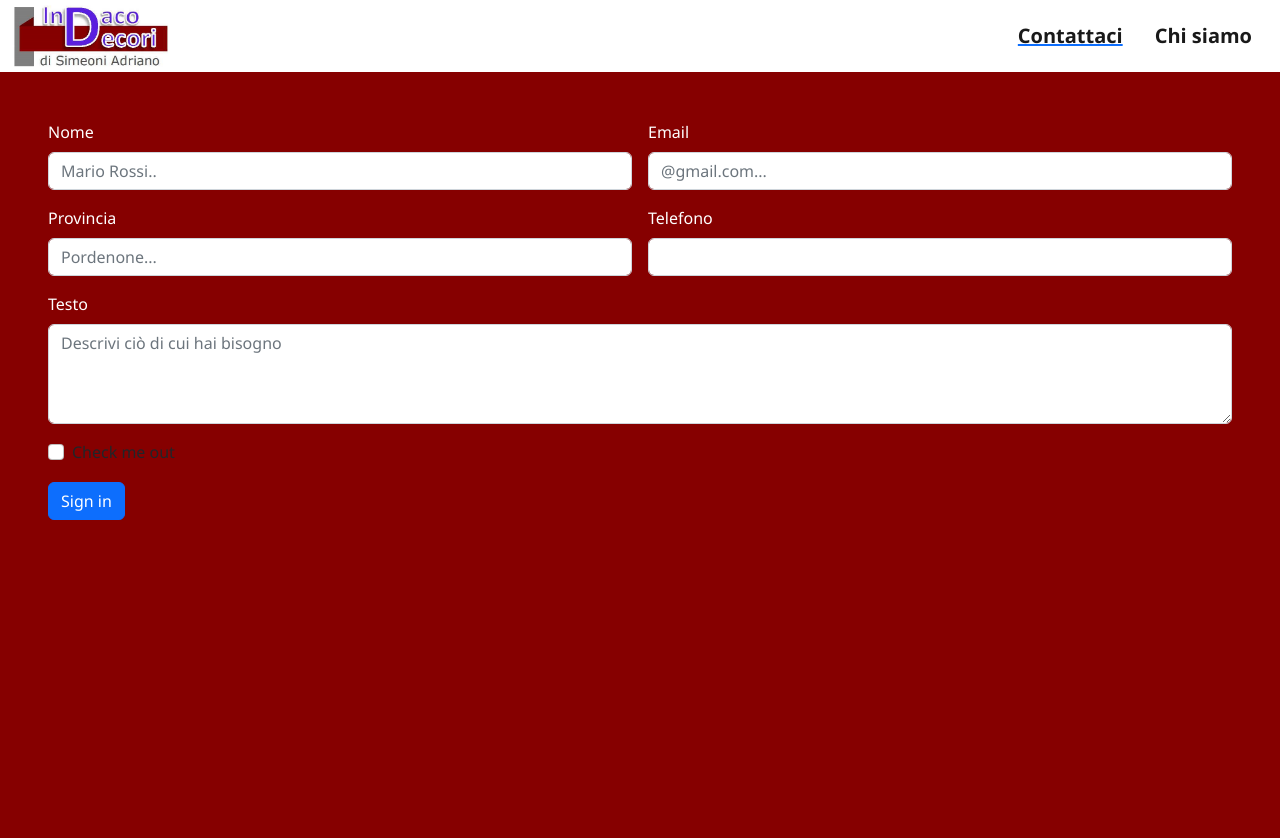
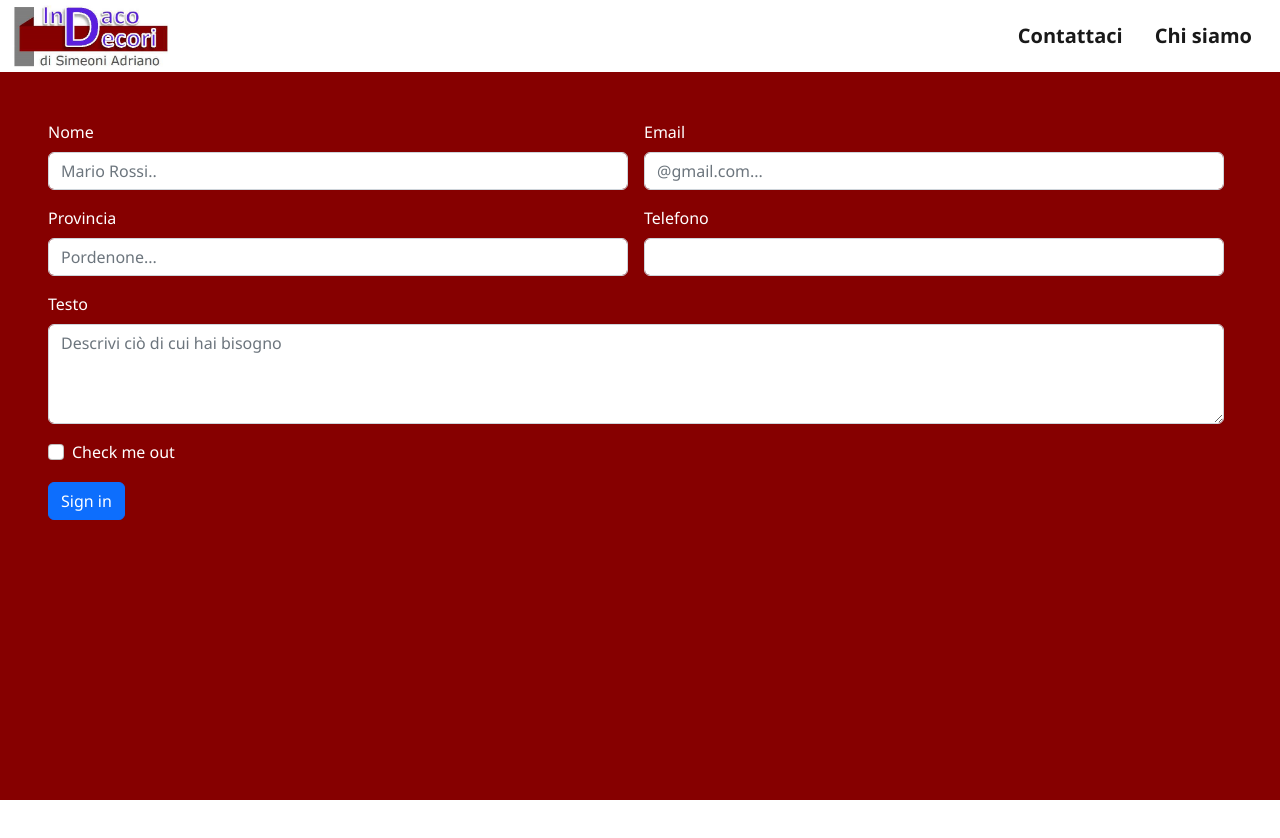
Before and after one commit to EliaMagris/Sime-site, a Vue app: page /about-us in a window 1280 px wide. Shown: the top 838 px of the page. After the commit the page ends 800 px from the top, so only its background shows below. Built offline with nearby package versions, Linux system fonts and the light colour scheme.

Commit message:
correzioni scroll bar

```diff
--- a/src/components/HeaderSim.vue
+++ b/src/components/HeaderSim.vue
@@ -1,5 +1,5 @@
 <template>
-  <div>
+  <div class="position-fixed w-100">
     <nav class="navbar navbar-expand-lg bg-body-tertiary p-0">
       <div class="container-fluid bg-white container-navbar">
         <a class="navbar-brand w-25">
@@ -19,9 +19,9 @@
           <span class="navbar-toggler-icon"></span>
         </button>
         <div class="collapse navbar-collapse justify-content-end" id="navbarNavAltMarkup">
-          <div class="navbar-nav">
-            <router-link to="/about-us">
-            <a class="nav-link active fw-bold fs-5 px-3" aria-current="page" href="#">Contattaci</a>
+          <div class="navbar-nav text-decoration-none">
+            <router-link class="text-decoration-none" to="/about-us">
+            <a class="nav-link active fw-bold fs-5 text-decoration-none px-3" aria-current="page" href="#">Contattaci</a>
             </router-link>
           </div>
           <div class="navbar-nav">
--- a/src/components/MainSim.vue
+++ b/src/components/MainSim.vue
@@ -1,6 +1,6 @@
 <template>
   <div>
-    <div class="w-100 photo-bg">
+    <div class="w-100 pt-5 photo-bg">
       <div class="d-flex title-container text-center justify-content-center">
         <div class="container-text px-4">
           <h1 class="text-white title-big">
--- a/src/components/pages/AboutUs.vue
+++ b/src/components/pages/AboutUs.vue
@@ -1,6 +1,6 @@
 <template>
-  <div class="Container">
-    <form class="py-5 px-5 row g-3">
+  <div class="Container ">
+    <form class="py-5 px-5 row formBoot g-3">
       <div class="col-md-6">
         <label for="inputName" class="text-white form-label">Nome</label>
         <input type="text" class="form-control" placeholder="Mario Rossi.." aria-label="First name" />
@@ -34,7 +34,7 @@
       <div class="col-12">
         <div class="form-check">
           <input class="form-check-input" type="checkbox" id="gridCheck" />
-          <label class="form-check-label" for="gridCheck"> Check me out </label>
+          <label class="form-check-label text-white" for="gridCheck"> Check me out </label>
         </div>
       </div>
       <div class="col-12">
@@ -57,13 +57,24 @@ export default {
 <!-- Add "scoped" attribute to limit CSS to this component only -->
 <style scoped lang="scss">
 @media screen and (min-width: 992px) {
+  // .Container{
+  //   padding-top: 2rem;
+  // }
 }
 @media screen and (max-width: 991px) {
 }
 @media screen and (max-width: 576px) {
+  // .Container{
+  //   padding-top: 2rem;
+  // }
 }
 .Container {
   background-color: rgb(134, 0, 0);
   height: 100%;
+  padding-top: 4.5rem;
+  .formBoot{
+    margin-right: 0;
+    background-color: rgb(134, 0, 0);
+  }
 }
 </style>
```
